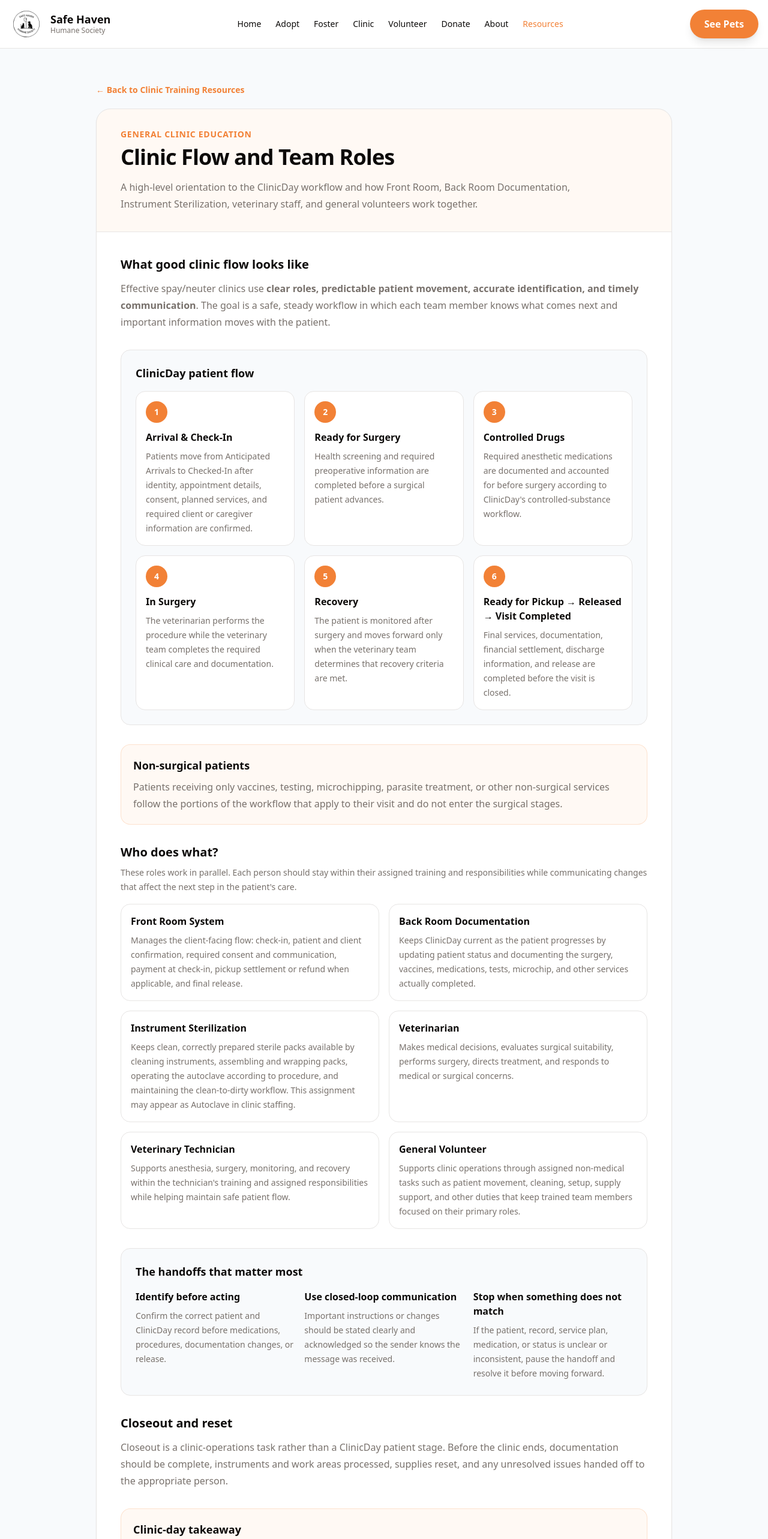
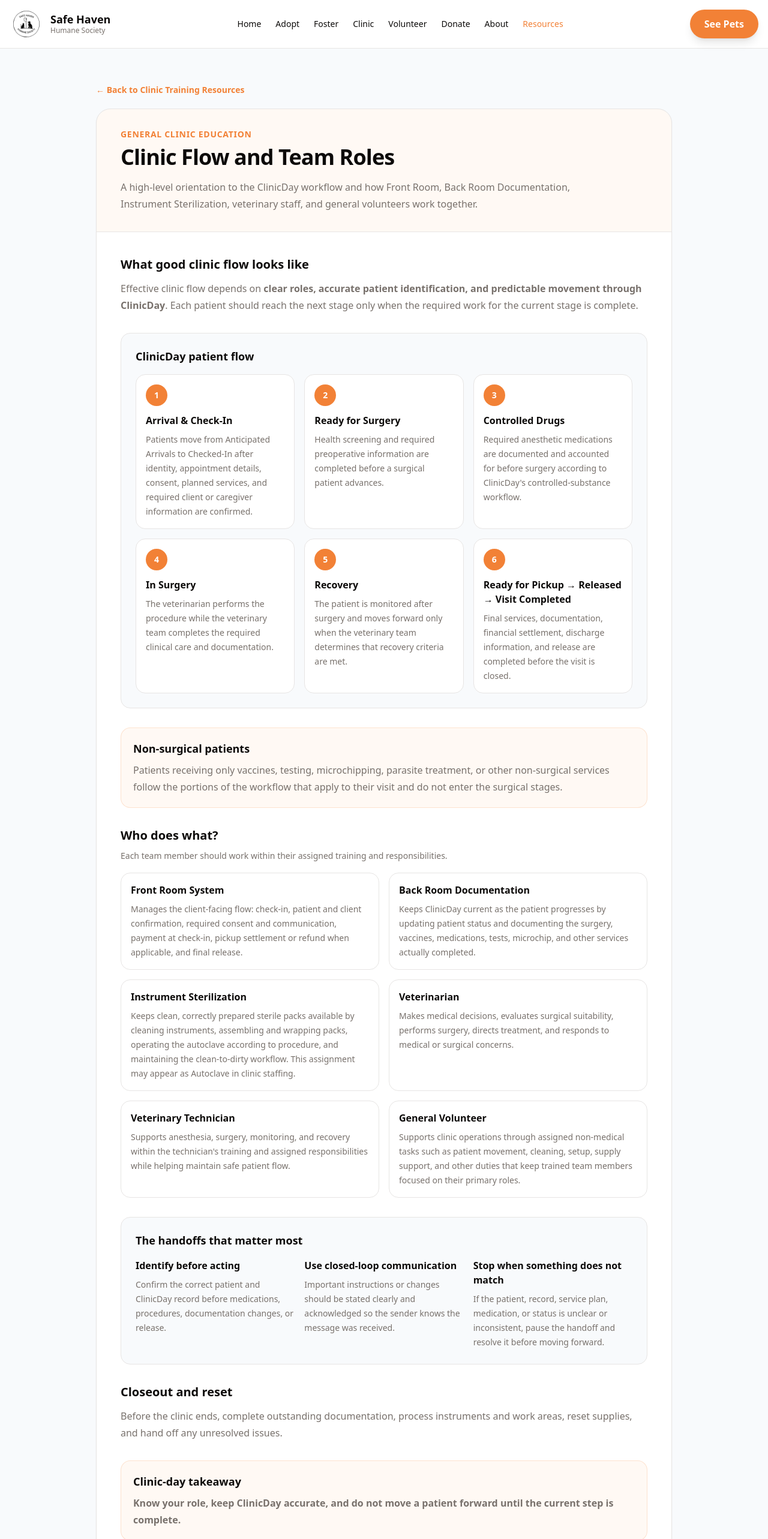
Before and after one commit to 7nqwsvhv99-hash/safe-haven-site, a Next.js app: page /resources/clinic-flow-team-roles in a window 1280 px wide. Shown: the top 2566 px of the page at 60% size. Built offline with nearby package versions, Linux system fonts and the light colour scheme.

Commit message:
Streamline clinic flow and team roles resource

```diff
--- a/src/app/resources/clinic-flow-team-roles/page.tsx
+++ b/src/app/resources/clinic-flow-team-roles/page.tsx
@@ -88,7 +88,7 @@ export default function ClinicFlowTeamRolesResourcePage() {
             <section>
               <h2 className="text-xl font-bold">What good clinic flow looks like</h2>
               <p className="mt-3 leading-7 text-muted-foreground">
-                Effective spay/neuter clinics use <strong>clear roles, predictable patient movement, accurate identification, and timely communication</strong>. The goal is a safe, steady workflow in which each team member knows what comes next and important information moves with the patient.
+                Effective clinic flow depends on <strong>clear roles, accurate patient identification, and predictable movement through ClinicDay</strong>. Each patient should reach the next stage only when the required work for the current stage is complete.
               </p>
             </section>
 
@@ -117,7 +117,7 @@ export default function ClinicFlowTeamRolesResourcePage() {
             <section>
               <h2 className="text-xl font-bold">Who does what?</h2>
               <p className="mt-2 text-sm leading-6 text-muted-foreground">
-                These roles work in parallel. Each person should stay within their assigned training and responsibilities while communicating changes that affect the next step in the patient&apos;s care.
+                Each team member should work within their assigned training and responsibilities.
               </p>
               <div className="mt-4 grid gap-4 md:grid-cols-2">
                 {roles.map((role) => (
@@ -156,14 +156,14 @@ export default function ClinicFlowTeamRolesResourcePage() {
             <section>
               <h2 className="text-xl font-bold">Closeout and reset</h2>
               <p className="mt-3 leading-7 text-muted-foreground">
-                Closeout is a clinic-operations task rather than a ClinicDay patient stage. Before the clinic ends, documentation should be complete, instruments and work areas processed, supplies reset, and any unresolved issues handed off to the appropriate person.
+                Before the clinic ends, complete outstanding documentation, process instruments and work areas, reset supplies, and hand off any unresolved issues.
               </p>
             </section>
 
             <aside className="rounded-2xl border border-primary/20 bg-primary/5 p-5">
               <h2 className="text-lg font-bold">Clinic-day takeaway</h2>
               <p className="mt-2 leading-7 text-muted-foreground">
-                A strong clinic day depends on coordinated handoffs. <strong>Do your assigned role well, keep ClinicDay current, communicate changes promptly, and help the next person receive a patient who is ready for the next step.</strong>
+                <strong>Know your role, keep ClinicDay accurate, and do not move a patient forward until the current step is complete.</strong>
               </p>
             </aside>
 
```
